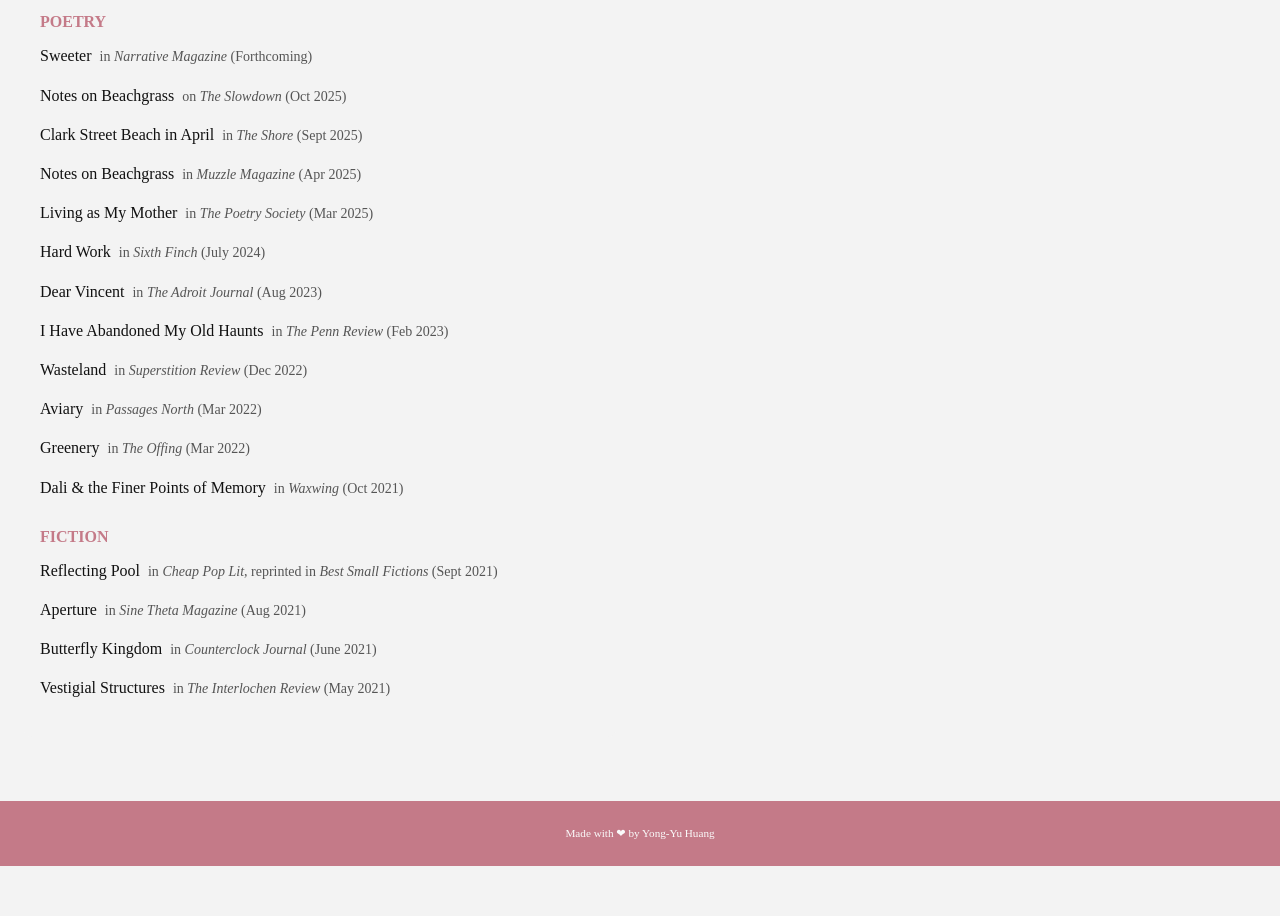
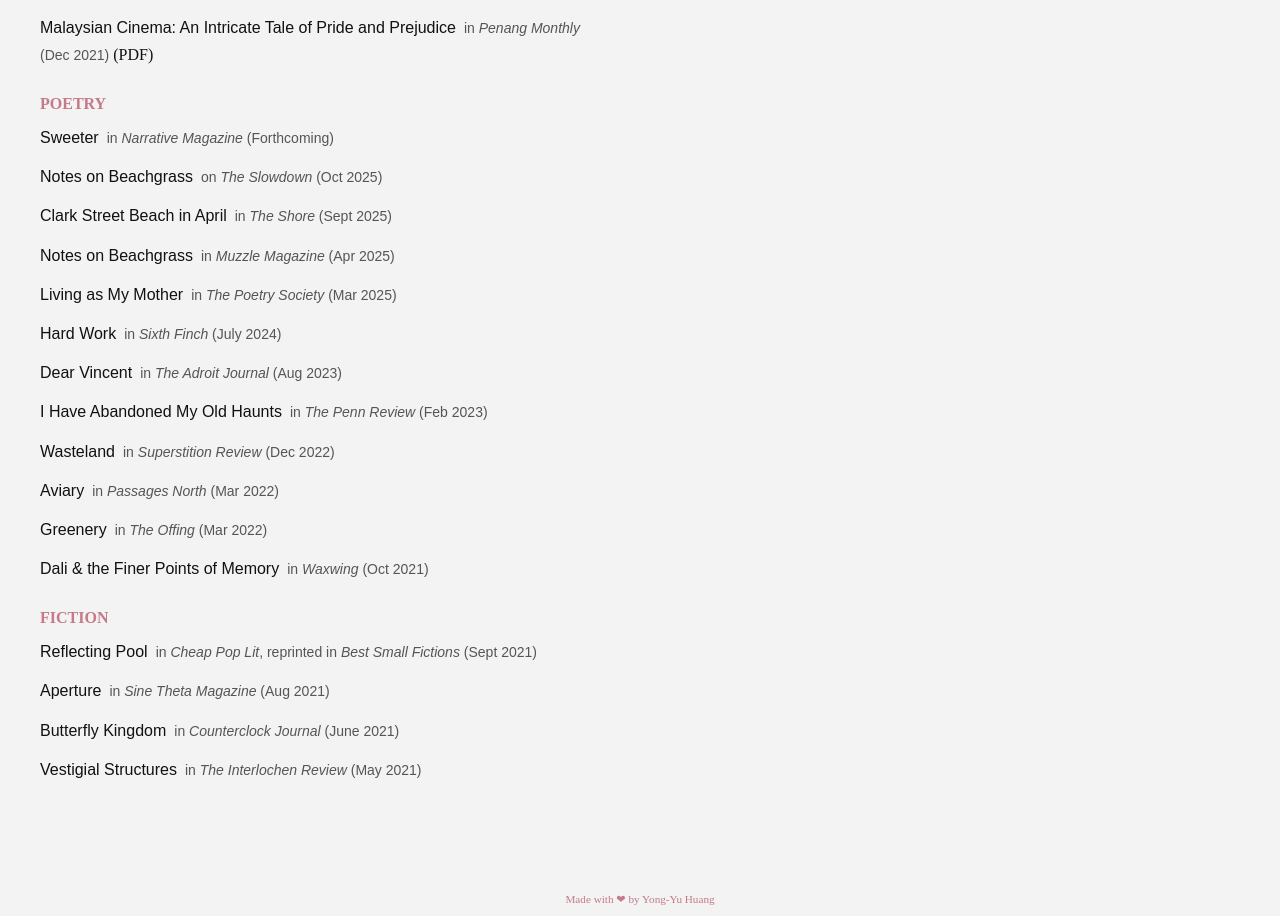
Before and after one commit to yongssh/yongssh.github.io, a Next.js app: page /writing in a window 1280 px wide. Shown: the part 1260-2176 px from the top of the page. Before the commit the page ends 2126 px from the top, so only its background shows below. Built offline with nearby package versions, Linux system fonts and the light colour scheme; a web font is replaced by a local one.

Commit message:
updated bio

```diff
--- a/src/app/components/about.tsx
+++ b/src/app/components/about.tsx
@@ -48,7 +48,7 @@ export default function About() {
           }`}
         >
           I study computer science and English literature at Northwestern University, where I&apos;m a Franke Undergraduate Fellow.
-          I edit <em>Helicon</em>, and I also work on web projects and write for <em>The Daily Northwestern</em>.
+          I edit <em>Helicon</em>, and I also work on web projects and report for <em>The Daily Northwestern</em>.
           In the past, I&apos;ve interned for <em>Encyclopædia Britannica</em> and edited features for <em>North By Northwestern</em>.
           I&apos;ve been a Kaplan Humanities Scholar and a Leopold Fellow, and I&apos;ve won the William Faricy Poetry Award, the Helen G. Scott Essay Prize, and the Kaplan Humanities Scholars Prize.
         </p>
@@ -58,9 +58,9 @@ export default function About() {
             visibleIndex >= 1 ? styles.visible : ""
           }`}
         >
-          Outside of school, my work appears in <em>Waxwing</em>, <em>The Adroit Journal</em>, <em>The Offing</em>, <em>Sixth Finch</em>, and elsewhere.
-          I was the recipient of the 2021 Elinor Benedict Poetry Prize and have been recognized by the Poetry Society of the UK, Best Small Fictions, the Hippocrates Society, and the Gregory Djanikian Scholars Program, among others.
-          In my free time, I can be found doing crosswords, listening to Lorde, or going for a walk.
+          My creative work appears in <em>Waxwing</em>, <em>The Adroit Journal</em>, <em>The Offing</em>, <em>Sixth Finch</em>, and elsewhere.
+          I was a commended poet in the Poetry Society of the UK's 2024 National Poetry Competition and the recipient of the 2021 Elinor Benedict Poetry Prize. My work has recognized by Best Small Fictions, the Hippocrates Society, and the Gregory Djanikian Scholars Program, among others.
+          In my free time, I can be found taking pictures of my friends, listening to Lorde, or going on a walk.
         </p>
 
         <p
--- a/src/app/components/footer.tsx
+++ b/src/app/components/footer.tsx
@@ -1,10 +1,4 @@
 import React from "react";
-import { EB_Garamond } from 'next/font/google';
-
-const garamond = EB_Garamond({
-  subsets: ['latin'],
-  variable: '--font-garamond'
-});
 
 const Footer = () => {
     return (
--- a/src/app/page.tsx
+++ b/src/app/page.tsx
@@ -28,11 +28,7 @@ export default function Home() {
           <AboutSection />
         </section>
       </main>
-
-      {/* Footer */}
-      <footer>
         <Footer />
-      </footer>
     </div>
   );
 }
--- a/src/app/photo-gallery/page.tsx
+++ b/src/app/photo-gallery/page.tsx
@@ -31,10 +31,7 @@ export default function GalleryPage() {
         </section>
       </main>
 
-      {/* --- Site Footer --- */}
-      <footer className={styles.footer}>
         <Footer />
-      </footer>
     </div>
   );
 }
--- a/src/app/projects/page.tsx
+++ b/src/app/projects/page.tsx
@@ -226,10 +226,7 @@ export default function ProjectsPage() {
           </section>
         ))}
       </main>
-
-      <footer>
         <Footer />
-      </footer>
     </div>
   );
 }
--- a/src/app/styles/Publications.module.css
+++ b/src/app/styles/Publications.module.css
@@ -32,21 +32,12 @@
 }
 
 
-.pubList {
-  list-style: none;
-  padding: 0;
-  margin: 1.5rem 0 0 0;
-}
-
-.pubItem {
-  margin-bottom: 0.75rem;
-  line-height: 1.6;
-}
-
 .pubTitle {
   font-weight: 500;
   color: var(--text-dark, #111);
   text-decoration: none;
+    font-family: "Montserrat", sans-serif;
+
   transition: color 0.2s ease-in-out;
 }
 
@@ -57,6 +48,8 @@
 
 .pubMeta {
   font-size: 0.875rem;
+    font-family: "Montserrat", sans-serif;
+
   color: var(--text-muted, #555);
   margin-left: 0.5rem;
 }
@@ -97,6 +90,7 @@
 
 .list {
   margin-top: 1.5rem;
+
 }
 
 .list p {
--- a/src/app/styles/globals.css
+++ b/src/app/styles/globals.css
@@ -7,7 +7,8 @@
 @import url('https://fonts.googleapis.com/css2?family=Space+Grotesk:wght@400;500;600;700&display=swap');
 @import url('https://fonts.googleapis.com/css2?family=Righteous&display=swap');
 @import url('https://fonts.googleapis.com/css2?family=Zen+Old+Mincho:wght@400;500;700&display=swap');
-
+@import url('https://fonts.googleapis.com/css2?family=Montserrat:ital,wght@0,100..900;1,100..900&display=swap');
+@import url('https://fonts.googleapis.com/css2?family=Instrument+Serif:ital@0;1&display=swap');
 /* --- Font Utilities --- */
 .font-righteous {
   font-family: 'Righteous', sans-serif;
@@ -18,6 +19,12 @@
 
 .font-zen-old-mincho {
   font-family: 'Zen Old Mincho', serif;
+}
+.font-montserrat {
+  font-family: "Montserrat", sans-serif;
+}
+.font-instrument-serif {
+  font-family: "Instrument Serif", serif;
 }
 :root {
   --font-poppins: 'Poppins', sans-serif;
@@ -94,8 +101,8 @@ main {
 /* --- Footer --- */
 .footer {
   font-family: 'Zen Old Mincho', serif;
-  background-color: var(--brand-accent);
-  color: #fafafa;
+  /* background-color: var(--brand-accent); */
+  color: #c47a88;
   width: 100%;
   text-align: center;
   padding: 0.5rem 0;
--- a/src/app/writing/page.tsx
+++ b/src/app/writing/page.tsx
@@ -47,9 +47,7 @@ export default function WritingPage() {
         </section>
       </main>
 
-      <footer className={styles.footer}>
         <Footer />
-      </footer>
     </div>
   );
 }
```
